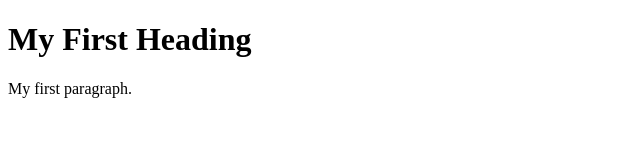
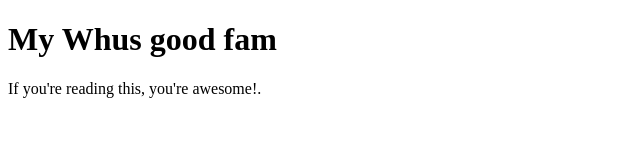
Before and after one commit to PaulH169/my-hosted-web, a plain HTML site: page index.html in a window 1280 px wide. Shown: the whole page, without its empty margins (0-640 px from the left). Drawn offline with Linux system fonts and the light colour scheme.

Commit message:
Changed my HTML code

```diff
--- a/index.html
+++ b/index.html
@@ -2,8 +2,8 @@
 <html>
 <body>
 
-<h1>My First Heading</h1>
-<p>My first paragraph.</p>
+<h1>My Whus good fam</h1>
+<p>If you're reading this, you're awesome!.</p>
 
 </body>
 </html>
```
